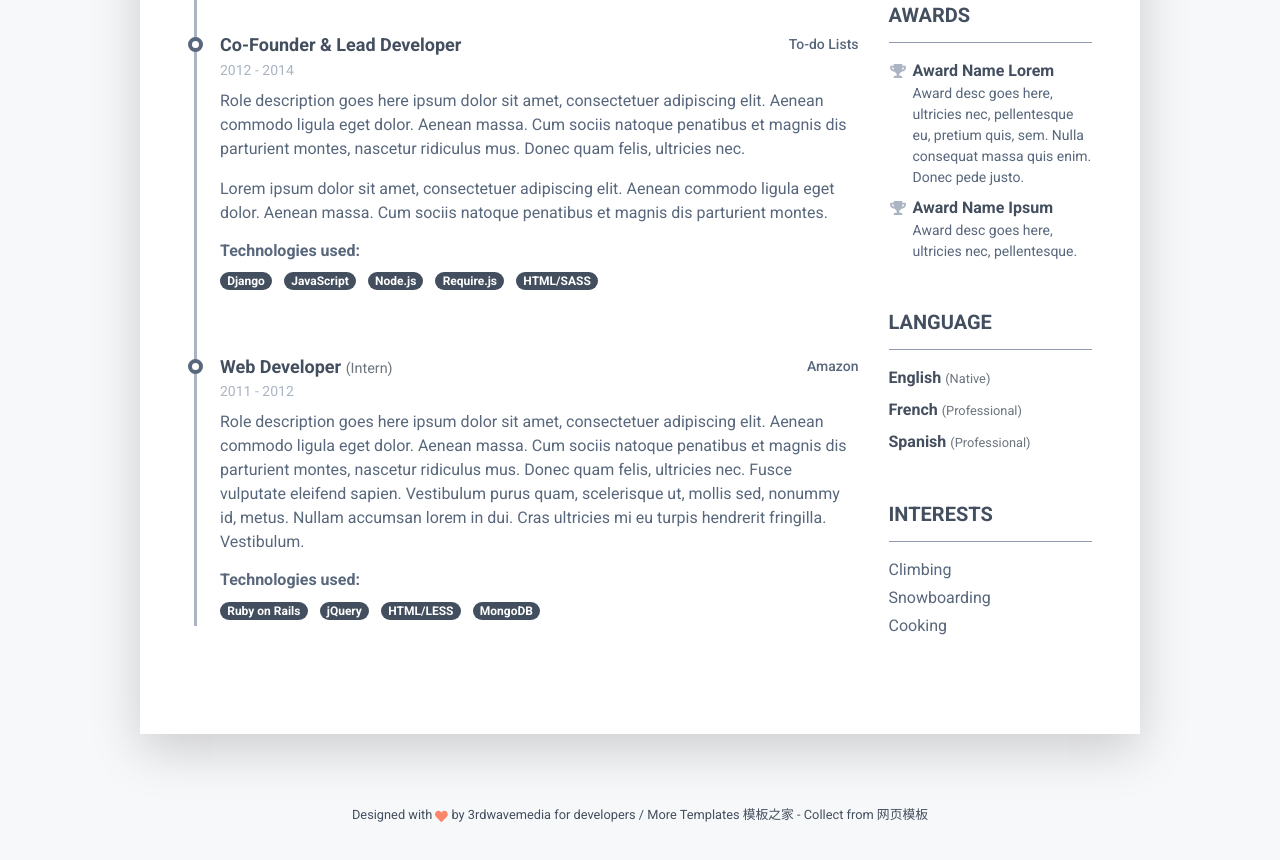
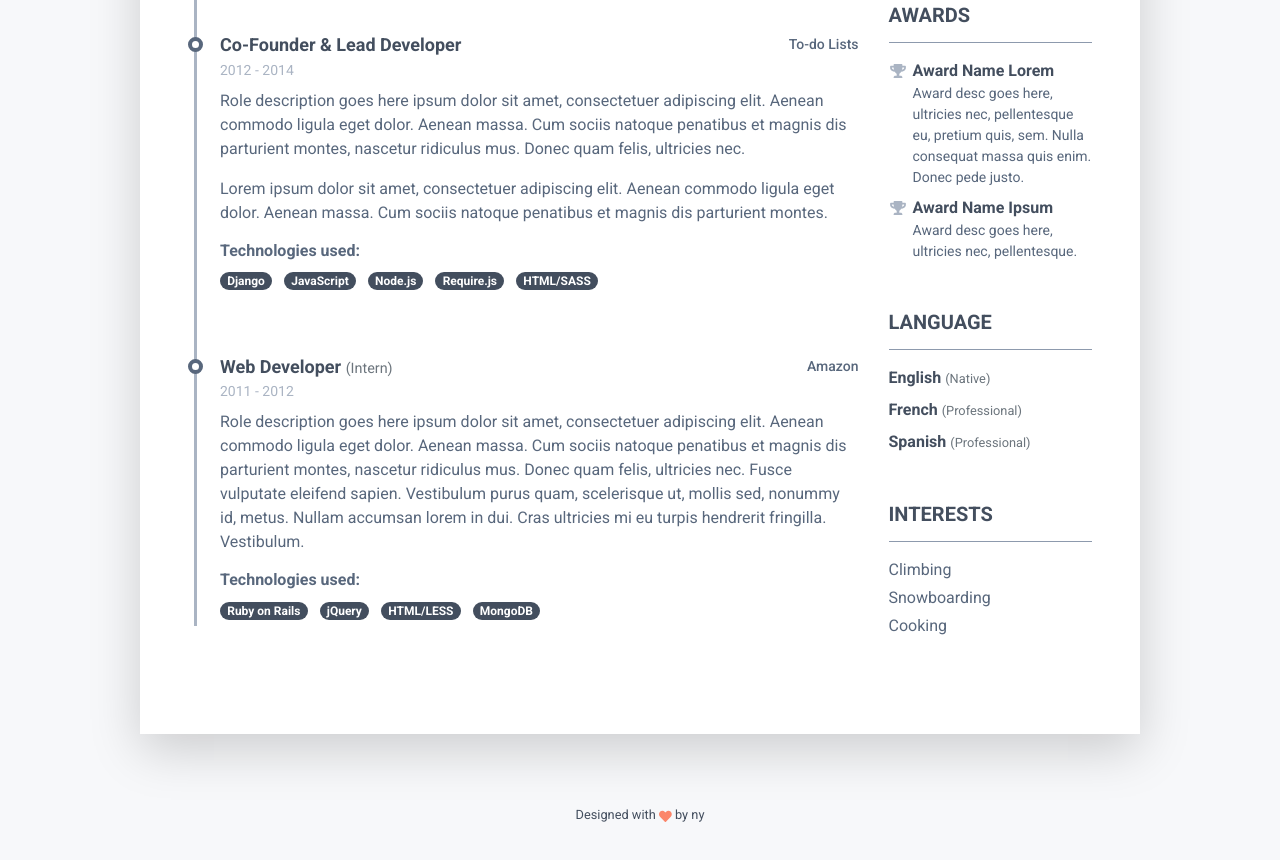
Before and after one commit to nybupt/CV, a plain HTML site: page index.html in a window 1280 px wide. Shown: the part 1330-2190 px from the top of the page. Drawn offline with Linux system fonts and the light colour scheme.

Commit message:
bottom text change

```diff
--- a/index.html
+++ b/index.html
@@ -328,7 +328,7 @@
 
 
     <footer class="footer text-center pt-2 pb-5">
-                <small class="copyright">Designed with <i class="fas fa-heart"></i> by 3rdwavemedia for developers / More Templates <a href="http://www.cssmoban.com/" target="_blank" title="模板之家">模板之家</a> - Collect from <a href="http://www.cssmoban.com/" title="网页模板" target="_blank">网页模板</a></small>
+                <small class="copyright">Designed with <i class="fas fa-heart"></i> by ny </small>
     </footer>
 
 
```
